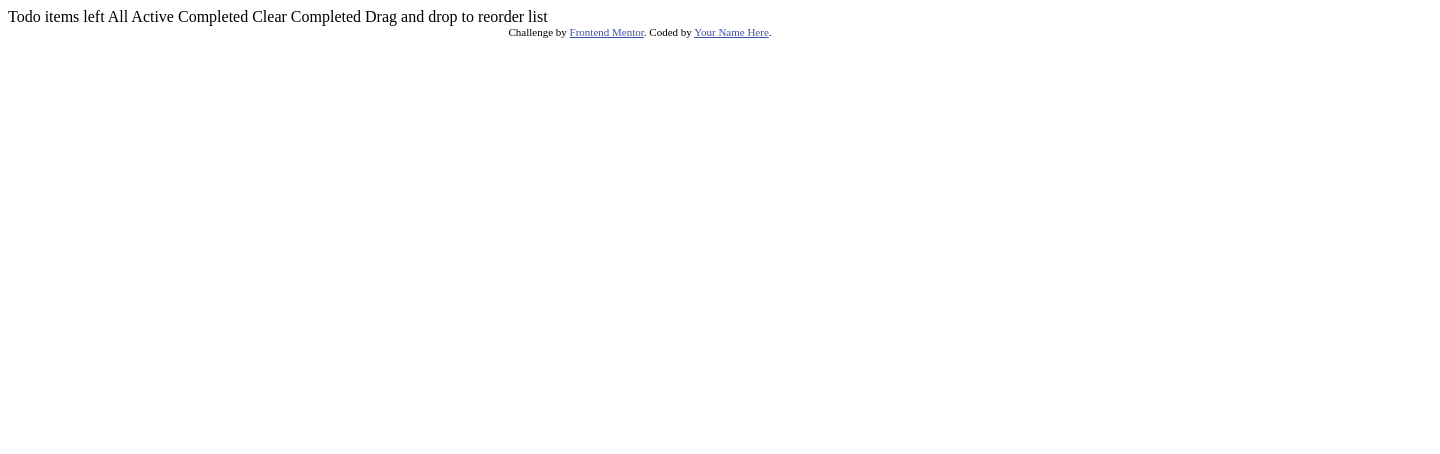
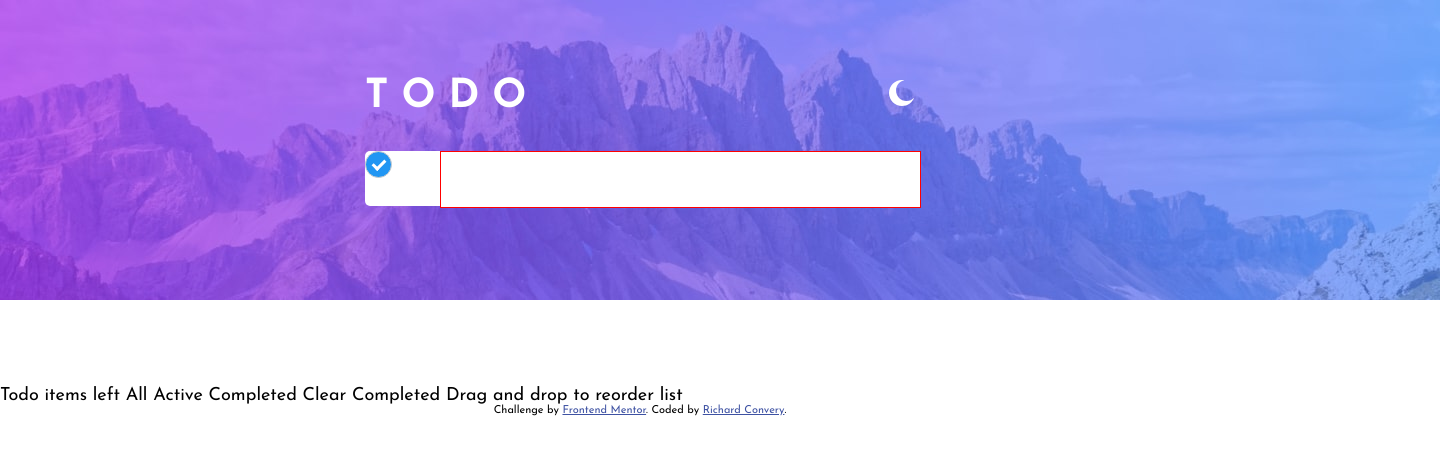
Before and after one commit to richardconvery/Todo-app, a plain HTML site: page index.html in a window 1280 px wide. Shown: the whole page, 1440 px wide, since content can reach past the window. Drawn offline with Linux system fonts and the light colour scheme.

Commit message:
First creation of header and input

```diff
--- /dev/null
+++ b/Resources/CSS/style.css
@@ -0,0 +1,127 @@
+/* #region Global styles*/
+body{
+    padding: 0;
+    margin: 0;
+    font-family: 'Josefin Sans', sans-serif;
+    font-size: 18px;
+}
+/* #endregion */
+/* #region Header*/
+.header-image {
+    width: 100%;
+    display: flex;
+}
+.header-image img {
+    margin-left: auto;
+    margin-right: auto;
+}
+/* #endregion */
+/* #region title*/
+.title-banner {
+    width: 100%;
+    display: grid;
+    grid-template-columns: 3fr 1fr;
+    margin-left: auto;
+    margin-right: auto;
+    position: relative;
+    width: 550px;
+    top: -220px;
+}
+.title-head {
+    height: 30px;
+}
+.title-head h1{
+    font-size: 40px;
+    color: white;
+    top: -30px;
+    position: relative;
+}
+.css-switch {
+    text-align: end;
+}
+/* #endregion */
+/* #region Input box*/
+.input-banner {
+    width: 100%;
+}
+.input-box {
+    width: 550px;
+    background-color: white;
+    margin-left: auto;
+    margin-right: auto;
+    top: -180px;
+    position: relative;
+    border-radius: 5px;
+    height: 55px;
+    display: grid;
+    grid-template-columns: 75px 1fr;
+}
+.container {
+    text-align: center;
+    margin-top: auto;
+    margin-bottom: auto;
+    }
+input[type=text] {
+    border: 1px solid red;
+    height: 53px;
+    width: 100%;
+}
+/* Hide the browser's default checkbox */
+.container input {
+    position: absolute;
+    opacity: 0;
+    cursor: pointer;
+    height: 0;
+    width: 0;
+  }
+  /* Create a custom checkbox */
+.checkmark {
+    position: absolute;
+    top: 0;
+    left: 0;
+    height: 25px;
+    width: 25px;
+    background-color: white;
+    border: 1px solid #ccc;
+    border-radius: 50%;
+    transition: background-color 0.5s ease;
+  }
+  /* On mouse-over, add a grey background color */
+  .container:hover input ~ .checkmark {
+    background-color: #ccc;
+  }
+  /* When the checkbox is checked, add a blue background */
+  .container input:checked ~ .checkmark {
+    background-color: #2196F3;
+  }
+  /* Create the checkmark/indicator (hidden when not checked) */
+  .checkmark:after {
+    content: "";
+    position: absolute;
+    display: none;
+  }
+  /* Show the checkmark when checked */
+  .container input:checked ~ .checkmark:after {
+    display: block;
+  }
+  /* Style the checkmark/indicator */
+  .container .checkmark:after {
+    left: 9px;
+    top: 5px;
+    width: 5px;
+    height: 10px;
+    border: solid white;
+    border-width: 0 3px 3px 0;
+    -webkit-transform: rotate(45deg);
+    -ms-transform: rotate(45deg);
+    transform: rotate(45deg);
+  }
+/* #endregion */
+/* #region Footer*/
+.attribution { font-size: 11px; text-align: center; }
+.attribution a { color: hsl(228, 45%, 44%); }
+/* #endregion */
+
+
+/* #region Global styles*/
+/* #endregion */
--- a/index.html
+++ b/index.html
@@ -3,18 +3,45 @@
 <head>
   <meta charset="UTF-8">
   <meta name="viewport" content="width=device-width, initial-scale=1.0"> <!-- displays site properly based on user's device -->
+  <link rel="stylesheet" href="Resources/CSS/style.css">
+  <link rel="icon" type="image/png" sizes="32x32" href="Resources/images/favicon-32x32.png">
+  <link rel="preconnect" href="https://fonts.gstatic.com">
+<link href="https://fonts.googleapis.com/css2?family=Josefin+Sans:wght@400;700&display=swap" rel="stylesheet">
+  <title>Todo app</title>
 
-  <link rel="icon" type="image/png" sizes="32x32" href="./images/favicon-32x32.png">
-
-  <title>Frontend Mentor | Todo app</title>
-
-  <!-- Feel free to remove these styles or customise in your own stylesheet 👍 -->
-  <style>
-    .attribution { font-size: 11px; text-align: center; }
-    .attribution a { color: hsl(228, 45%, 44%); }
-  </style>
 </head>
 <body>
+<!-- header image -->
+<div class="header-image">
+  <img src="Resources/images/bg-desktop-light.jpg" alt="Background image">
+</div>
+<!-- title -->
+<div class="title-banner">
+  <div class="title-head">
+    <h1>T O D O</h1>
+  </div>
+  <div class="css-switch">
+    <img src="Resources/images/icon-moon.svg" alt="Moon">
+  </div>
+</div>
+<!-- input box -->
+<div class="input-banner">
+  <div class="input-box">
+    <div class="checkbox-wrapper">
+        <label class="container">
+          <input type="checkbox" checked="checked">
+          <span class="checkmark"></span>
+        </label>
+    </div>
+    <div class="input">
+      <input type="text" name="newTask" id="newTask">
+    </div>
+  </div>
+</div>
+<!-- task list -->
+<!-- filters -->
+<!-- footer -->
+
 
   Todo
 
@@ -30,7 +57,7 @@
 
   <div class="attribution">
     Challenge by <a href="https://www.frontendmentor.io?ref=challenge" target="_blank">Frontend Mentor</a>.
-    Coded by <a href="#">Your Name Here</a>.
+    Coded by <a href="#">Richard Convery</a>.
   </div>
 </body>
 </html>
```
Also changed, not shown: Resources/images/bg-desktop-dark.jpg (renamed from images/bg-desktop-dark.jpg), Resources/images/bg-desktop-light.jpg (renamed from images/bg-desktop-light.jpg), Resources/images/bg-mobile-dark.jpg (renamed from images/bg-mobile-dark.jpg), Resources/images/bg-mobile-light.jpg (renamed from images/bg-mobile-light.jpg), Resources/images/favicon-32x32.png (renamed from images/favicon-32x32.png), Resources/images/icon-check.svg (renamed from images/icon-check.svg), Resources/images/icon-cross.svg (renamed from images/icon-cross.svg), Resources/images/icon-moon.svg (renamed from images/icon-moon.svg), Resources/images/icon-sun.svg (renamed from images/icon-sun.svg), design/active-states-light.jpg, 2 other files.
